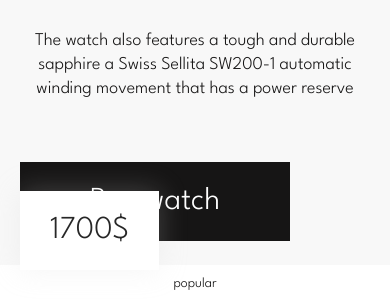
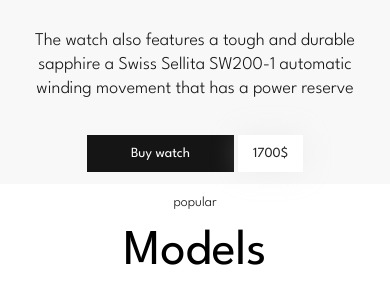
Before and after one commit to mary-kosar/watch_shop, a plain HTML site: page index.html in a window 390 px wide. Shown: the part 741-1041 px from the top of the page. Drawn offline with Linux system fonts and the light colour scheme.

Commit message:
btn - done

```diff
--- a/style/style.css
+++ b/style/style.css
@@ -225,6 +225,17 @@ h2, h3 {
         line-height: 180px;
     }
 
+    .btn__black:hover {
+        color: #FFFFFF;
+        background: #161515;
+    }
+
+    .btn__white:hover {
+        color: #272727;
+        background: #FFFFFF;
+        box-shadow: 0px 0px 28px rgba(214, 214, 214, 0.25);
+    }
+
 }
 
 @media (max-width:630px) {
@@ -303,6 +314,7 @@ h2, h3 {
 
     .content {
         grid-template-columns: 300px;
+        margin-top: 10px;
     }
 
     .img1 {
@@ -323,4 +335,28 @@ h2, h3 {
         text-align: center;
         padding: 10px;
     }
+
+    .content__main__btn {
+        margin-top: 43px;
+        text-align: center;
+    }
+
+    .btn__black {
+        max-width: 200px;
+        max-height: 41px;
+        font-weight: 500;
+        font-size: 14px;
+        line-height: 20px;
+        padding: 12px 44px;
+    }
+
+    .btn__white {
+        max-width: 100px;
+        max-height: 41px;
+        font-weight: 500;
+        font-size: 14px;
+        line-height: 20px;
+        padding: 12px 15px;
+    }
+
 }
```
Also changed, not shown: index.html (+1 -0 lines).
